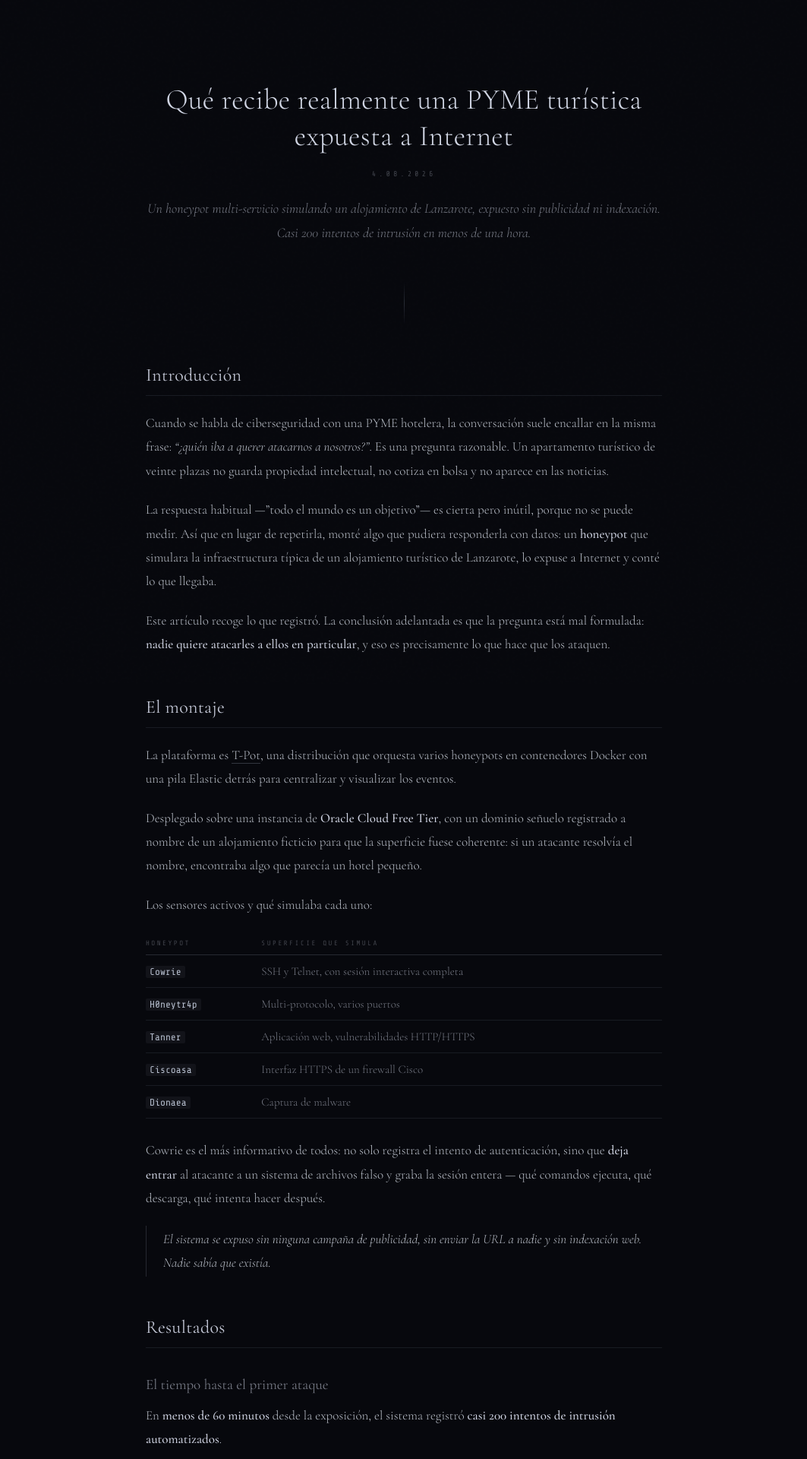
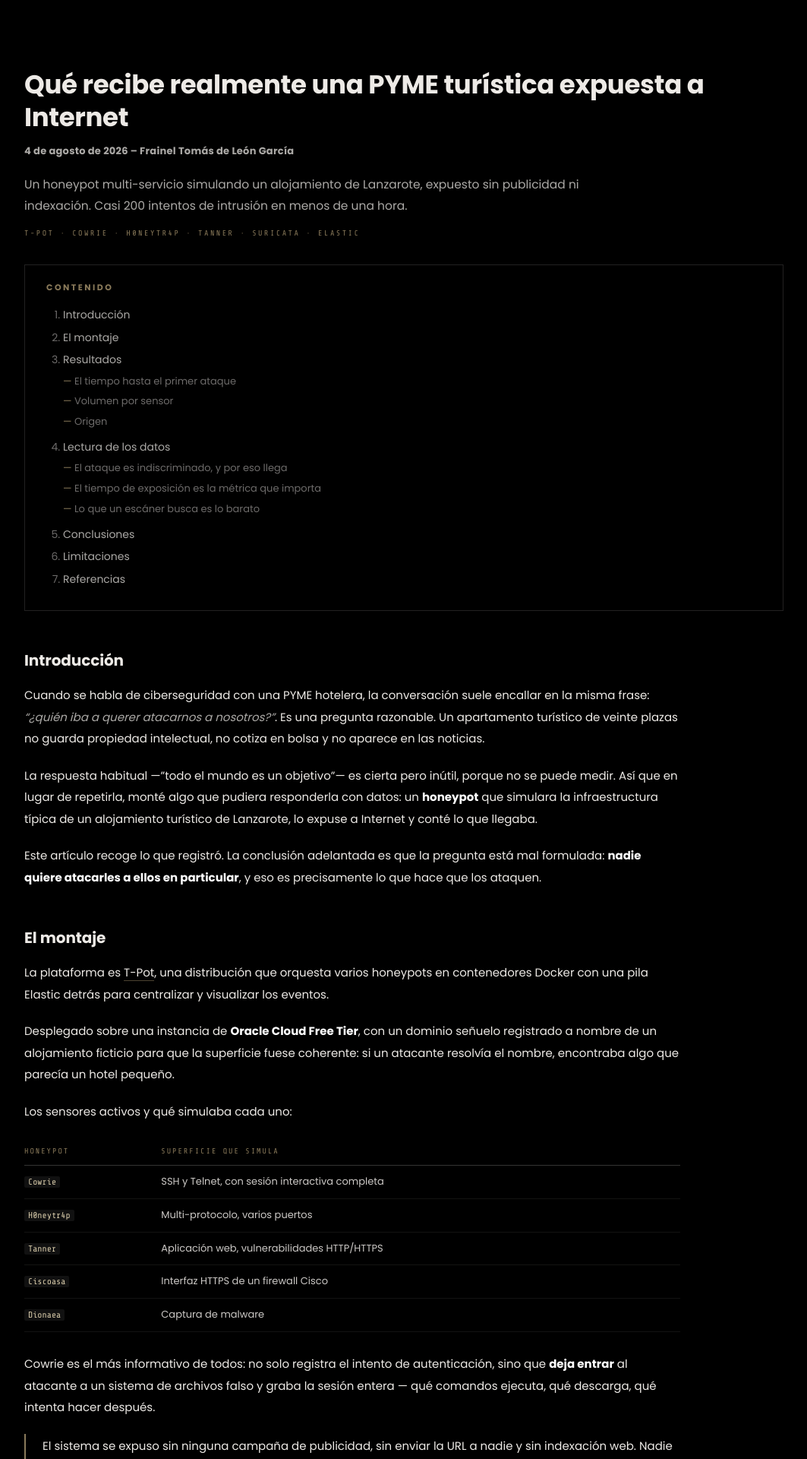
Before and after one commit to fraydgarcia/fraydgarcia.github.io, a Jekyll site: the page built from _posts/2026-08-04-que-recibe-realmente-una-pyme-turistica.md, in a window 1280 px wide. Shown: the top 1920 px of the page at 76% size, without its empty margins (108-1171 px from the left). Built offline with Jekyll 4.4.1, drawn with Linux system fonts in a browser that asks for light colours; some of the changed text lies outside the part shown.

Commit message:
Formato de investigacion legible y articulo sobre CVE-2026-56164
Los articulos de /research/ pasan al formato de zerodayengineering.com:
Poppins de alto contraste sobre negro, columna de 1000px, cabecera a la
izquierda con linea de autoria, indice numerado con anclas y tablas densas
con scroll horizontal en movil. Todo acotado a body.research, asi que la
portada y el indice conservan su estetica Cormorant.

El indice se declara en el front matter (toc:) y los encabezados llevan
ancla explicita {#id}, en vez de depender de los ids automaticos de
kramdown sobre titulos con tildes.

Articulo nuevo: la discrepancia entre las dos puntuaciones CVSS publicadas
para CVE-2026-56164 (5.3 de Microsoft frente a 9.8 del NVD), con los datos
extraidos de la API del NVD y del catalogo KEV de CISA.

Migrado el articulo del honeypot al formato nuevo, actualizada la plantilla
de autoria y cambiada la cita de la portada.

```diff
--- a/_layouts/default.html
+++ b/_layouts/default.html
@@ -8,10 +8,10 @@
 <meta name="author" content="{{ site.author }}">
 <link rel="preconnect" href="https://fonts.googleapis.com">
 <link rel="preconnect" href="https://fonts.gstatic.com" crossorigin>
-<link href="https://fonts.googleapis.com/css2?family=Cormorant+Garamond:ital,wght@0,300;0,400;0,500;1,300;1,400&family=Share+Tech+Mono&display=swap" rel="stylesheet">
+<link href="https://fonts.googleapis.com/css2?family=Cormorant+Garamond:ital,wght@0,300;0,400;0,500;1,300;1,400&family=Poppins:wght@400;600;700&family=Share+Tech+Mono&display=swap" rel="stylesheet">
 <link rel="stylesheet" href="{{ '/assets/css/main.css' | relative_url }}">
 </head>
-<body>
+<body class="{{ page.layout }}">
 <div class="page">
 {{ content }}
 </div>
--- a/_layouts/research.html
+++ b/_layouts/research.html
@@ -5,24 +5,42 @@ layout: default
 
   <header class="article-header">
     <h1>{{ page.title }}</h1>
-    <div class="article-meta">
-      {{ page.date | date: "%-d.%m.%Y" }}{% if page.reading %} · {{ page.reading }}{% endif %}
-    </div>
+    {%- assign meses = "enero,febrero,marzo,abril,mayo,junio,julio,agosto,septiembre,octubre,noviembre,diciembre" | split: "," -%}
+    {%- assign mes = page.date | date: "%m" | plus: 0 | minus: 1 -%}
+    <p class="article-byline">
+      {{ page.date | date: "%-d" }} de {{ meses[mes] }} de {{ page.date | date: "%Y" }} &ndash; {{ page.author | default: site.author }}{% if page.reading %} &middot; {{ page.reading }}{% endif %}
+    </p>
     {% if page.lead %}<p class="article-lead">{{ page.lead }}</p>{% endif %}
+    {% if page.stack %}<p class="article-stack">{{ page.stack }}</p>{% endif %}
   </header>
 
-  <div class="rule"></div>
+  {% if page.toc %}
+  <nav class="toc" aria-label="Contenido del artículo">
+    <p class="toc-title">Contenido</p>
+    <ol class="toc-list">
+      {% for section in page.toc %}
+      <li>
+        <a href="#{{ section.id }}">{{ section.title }}</a>
+        {% if section.children %}
+        <ul class="toc-sub">
+          {% for child in section.children %}
+          <li><a href="#{{ child.id }}">{{ child.title }}</a></li>
+          {% endfor %}
+        </ul>
+        {% endif %}
+      </li>
+      {% endfor %}
+    </ol>
+  </nav>
+  {% endif %}
 
   <div class="article-body">
     {{ content }}
   </div>
 
   <nav class="article-nav">
-    <a href="{{ '/research/' | relative_url }}">Toda la investigación</a>
+    <a class="prev" href="{{ '/research/' | relative_url }}">&larr; Investigación</a>
+    <a class="next" href="{{ '/' | relative_url }}">Inicio &rarr;</a>
   </nav>
 
-  <footer>
-    <a href="{{ '/' | relative_url }}">Inicio</a>
-  </footer>
-
 </article>
--- a/_posts/2026-08-04-que-recibe-realmente-una-pyme-turistica.md
+++ b/_posts/2026-08-04-que-recibe-realmente-una-pyme-turistica.md
@@ -5,9 +5,39 @@ date: 2026-08-04
 lead: "Un honeypot multi-servicio simulando un alojamiento de Lanzarote, expuesto sin publicidad ni indexación. Casi 200 intentos de intrusión en menos de una hora."
 description: "Resultados de siete semanas de captura con un honeypot T-Pot que simula la infraestructura de una PYME hotelera: volumen, origen y naturaleza de los ataques recibidos."
 stack: "T-Pot · Cowrie · H0neytr4p · Tanner · Suricata · Elastic"
+author: "Frainel Tomás de León García"
+toc:
+  - title: "Introducción"
+    id: introduccion
+  - title: "El montaje"
+    id: montaje
+  - title: "Resultados"
+    id: resultados
+    children:
+      - title: "El tiempo hasta el primer ataque"
+        id: primer-ataque
+      - title: "Volumen por sensor"
+        id: volumen-por-sensor
+      - title: "Origen"
+        id: origen
+  - title: "Lectura de los datos"
+    id: lectura
+    children:
+      - title: "El ataque es indiscriminado, y por eso llega"
+        id: indiscriminado
+      - title: "El tiempo de exposición es la métrica que importa"
+        id: tiempo-exposicion
+      - title: "Lo que un escáner busca es lo barato"
+        id: lo-barato
+  - title: "Conclusiones"
+    id: conclusiones
+  - title: "Limitaciones"
+    id: limitaciones
+  - title: "Referencias"
+    id: referencias
 ---
 
-## Introducción
+## Introducción {#introduccion}
 
 Cuando se habla de ciberseguridad con una PYME hotelera, la conversación suele encallar en la misma frase: *"¿quién iba a querer atacarnos a nosotros?"*. Es una pregunta razonable. Un apartamento turístico de veinte plazas no guarda propiedad intelectual, no cotiza en bolsa y no aparece en las noticias.
 
@@ -15,7 +45,7 @@ La respuesta habitual —"todo el mundo es un objetivo"— es cierta pero inúti
 
 Este artículo recoge lo que registró. La conclusión adelantada es que la pregunta está mal formulada: **nadie quiere atacarles a ellos en particular**, y eso es precisamente lo que hace que los ataquen.
 
-## El montaje
+## El montaje {#montaje}
 
 La plataforma es [T-Pot](https://github.com/telekom-security/tpotce), una distribución que orquesta varios honeypots en contenedores Docker con una pila Elastic detrás para centralizar y visualizar los eventos.
 
@@ -35,9 +65,9 @@ Cowrie es el más informativo de todos: no solo registra el intento de autentica
 
 > El sistema se expuso sin ninguna campaña de publicidad, sin enviar la URL a nadie y sin indexación web. Nadie sabía que existía.
 
-## Resultados
+## Resultados {#resultados}
 
-### El tiempo hasta el primer ataque
+### El tiempo hasta el primer ataque {#primer-ataque}
 
 En **menos de 60 minutos** desde la exposición, el sistema registró **casi 200 intentos de intrusión automatizados**.
 
@@ -45,7 +75,7 @@ Ese dato, por sí solo, responde a la pregunta del principio mejor que cualquier
 
 En las **primeras 24 horas**: **417 ataques** registrados.
 
-### Volumen por sensor
+### Volumen por sensor {#volumen-por-sensor}
 
 Distribución de eventos durante el periodo de captura (datos parciales):
 
@@ -59,7 +89,7 @@ Distribución de eventos durante el periodo de captura (datos parciales):
 
 SSH y Telnet concentran un tercio del total. Es el patrón esperable: son los servicios con más superficie de fuerza bruta automatizada y los que más aparecen expuestos por error en instalaciones pequeñas.
 
-### Origen
+### Origen {#origen}
 
 Los cinco países con mayor volumen:
 
@@ -71,27 +101,27 @@ Los cinco países con mayor volumen:
 
 Conviene leer esta lista con cuidado. **No indica quién ataca, indica desde dónde sale el tráfico.** Estados Unidos y Holanda encabezan la lista porque concentran infraestructura de alojamiento barata y abundante, no porque el ataque se origine allí. El proyecto excluyó explícitamente la atribución de su alcance: los datos permiten análisis estadístico y de patrones, no perfiles individuales.
 
-## Lectura de los datos
+## Lectura de los datos {#lectura}
 
-### El ataque es indiscriminado, y por eso llega
+### El ataque es indiscriminado, y por eso llega {#indiscriminado}
 
 El hallazgo relevante no es el volumen, es su **naturaleza**. Ninguno de esos 33.000 eventos iba dirigido a un hotel de Lanzarote. Iban dirigidos a *cualquier cosa que respondiera*.
 
 Eso cambia el modelo de amenaza de una PYME por completo. La pregunta deja de ser *"¿tenemos algo que alguien quiera?"* y pasa a ser *"¿estamos por debajo del umbral de lo que un escáner automático explota sin intervención humana?"*. Es una pregunta mucho más fácil de responder, y mucho más fácil de accionar.
 
-### El tiempo de exposición es la métrica que importa
+### El tiempo de exposición es la métrica que importa {#tiempo-exposicion}
 
 Si el primer intento llega en menos de una hora, el margen para "ya lo configuraremos bien la semana que viene" no existe. Un servicio se despliega endurecido o se despliega comprometido; no hay un estado intermedio que dure.
 
 Esto tiene una consecuencia práctica concreta para un alojamiento: **el momento de mayor riesgo no es cuando el sistema lleva años funcionando, sino el día que se instala algo nuevo.** Un TPV nuevo, una cámara IP, un router que el proveedor deja con las credenciales por defecto "temporalmente".
 
-### Lo que un escáner busca es lo barato
+### Lo que un escáner busca es lo barato {#lo-barato}
 
 El reparto por sensor lo dice: SSH, Telnet y web. No exploits sofisticados — credenciales por defecto, servicios expuestos que no deberían estarlo y vulnerabilidades web conocidas con exploit público.
 
 Eso es una buena noticia, porque significa que las medidas que cortan la mayor parte del tráfico malicioso son también las más baratas.
 
-## Conclusiones
+## Conclusiones {#conclusiones}
 
 Para un alojamiento pequeño, de los datos se deducen cuatro cosas:
 
@@ -100,7 +130,7 @@ Para un alojamiento pequeño, de los datos se deducen cuatro cosas:
 3. **La mayor parte del tráfico malicioso es automatizado y busca lo fácil.** Autenticación por clave en vez de contraseña, cerrar los servicios de administración al exterior y cambiar las credenciales por defecto neutralizan la mayoría.
 4. **Cada servicio nuevo reinicia el reloj.** El riesgo se concentra en el despliegue, no en la operación.
 
-## Limitaciones
+## Limitaciones {#limitaciones}
 
 La honestidad sobre lo que estos datos **no** son es parte del resultado:
 
@@ -111,7 +141,7 @@ La honestidad sobre lo que estos datos **no** son es parte del resultado:
 
 Un honeypot mide lo que llega a un señuelo, no lo que le pasaría exactamente a una instalación real con su propio tráfico legítimo y sus propios usuarios. Es un indicador de la presión de fondo de Internet, y como tal hay que leerlo.
 
-## Referencias
+## Referencias {#referencias}
 
 <ol class="refs">
 <li><a href="https://github.com/telekom-security/tpotce">T-Pot — The All In One Honeypot Platform</a>. Deutsche Telekom Security.</li>
--- a/assets/css/main.css
+++ b/assets/css/main.css
@@ -47,6 +47,11 @@ header .role{
 header .intro{
   font-style:italic;font-weight:300;font-size:clamp(15px,2.2vw,18px);
   color:var(--text-mid);margin-top:26px;line-height:1.8;
+}
+header .intro .cite{
+  display:block;font-style:normal;
+  font-family:'Share Tech Mono',monospace;font-size:9px;letter-spacing:2.5px;
+  color:var(--text-dim);text-transform:uppercase;margin-top:12px;
 }
 
 /* Navegación */
@@ -126,107 +131,6 @@ footer a:hover{border-bottom-color:var(--accent)}
   .row-meta{white-space:normal}
 }
 
-/* ══════════════════════════════════════════════════
-   ARTÍCULO DE INVESTIGACIÓN
-   ══════════════════════════════════════════════════ */
-
-.article{width:min(680px,92vw)}
-
-.article-header{text-align:center;margin-top:clamp(64px,12vh,120px)}
-.article-header h1{
-  font-weight:300;font-size:clamp(26px,4.6vw,38px);letter-spacing:.3px;
-  color:rgba(220,225,240,.95);line-height:1.25;
-}
-.article-meta{
-  font-family:'Share Tech Mono',monospace;font-size:10px;letter-spacing:4px;
-  color:var(--text-dim);text-transform:uppercase;margin-top:20px;
-}
-.article-lead{
-  font-style:italic;font-weight:300;font-size:clamp(15px,2.2vw,18px);
-  color:var(--text-mid);margin-top:24px;line-height:1.8;
-}
-
-/* Cuerpo */
-.article-body{margin-top:8px}
-.article-body h2{
-  font-weight:400;font-size:clamp(19px,3.2vw,24px);color:rgba(215,220,235,.9);
-  letter-spacing:.3px;margin:52px 0 20px;padding-bottom:12px;
-  border-bottom:1px solid var(--rule);
-}
-.article-body h3{
-  font-weight:400;font-size:clamp(16px,2.6vw,19px);color:var(--text-mid);
-  margin:36px 0 14px;
-}
-.article-body p{
-  font-weight:300;font-size:clamp(15px,2.1vw,17px);color:var(--text);
-  line-height:1.85;margin-bottom:20px;
-}
-.article-body ul,.article-body ol{margin:0 0 22px 22px}
-.article-body li{
-  font-weight:300;font-size:clamp(15px,2.1vw,17px);color:var(--text);
-  line-height:1.85;margin-bottom:9px;
-}
-.article-body strong{font-weight:500;color:rgba(222,227,242,.95)}
-.article-body em{font-style:italic}
-.article-body a{
-  color:var(--text);text-decoration:none;
-  border-bottom:1px solid rgba(180,190,210,.25);
-  transition:border-color .2s ease;
-}
-.article-body a:hover{border-bottom-color:var(--accent)}
-
-.article-body blockquote{
-  border-left:1px solid var(--rule-bright);padding:2px 0 2px 22px;margin:0 0 22px;
-  font-style:italic;color:var(--text-mid);
-}
-.article-body blockquote p{margin-bottom:0}
-
-/* Código */
-.article-body code{
-  font-family:'Share Tech Mono',monospace;font-size:.86em;
-  background:rgba(180,190,210,.06);padding:1px 5px;border-radius:2px;
-  color:rgba(200,208,225,.9);
-}
-.article-body pre{
-  background:rgba(180,190,210,.035);border-left:1px solid var(--rule-bright);
-  padding:18px 20px;overflow-x:auto;margin:0 0 24px;border-radius:0 2px 2px 0;
-}
-.article-body pre code{background:none;padding:0;font-size:12.5px;line-height:1.7}
-
-/* Tablas */
-.article-body table{
-  width:100%;border-collapse:collapse;margin:0 0 26px;
-  font-weight:300;font-size:clamp(13.5px,1.9vw,15px);
-}
-.article-body th{
-  font-family:'Share Tech Mono',monospace;font-size:9px;letter-spacing:2.5px;
-  text-transform:uppercase;color:var(--text-dim);font-weight:400;
-  text-align:left;padding:10px 12px 10px 0;border-bottom:1px solid var(--rule-bright);
-}
-.article-body td{
-  padding:12px 12px 12px 0;border-bottom:1px solid var(--rule);
-  color:var(--text-mid);
-}
-
-/* Figuras */
-.article-body figure{margin:0 0 28px}
-.article-body figure img{width:100%;height:auto;display:block;opacity:.92}
-.article-body figcaption{
-  font-family:'Share Tech Mono',monospace;font-size:9px;letter-spacing:2px;
-  color:var(--text-dim);text-transform:uppercase;text-align:center;margin-top:12px;
-}
-
-/* Referencias */
-.article-body .refs{list-style:none;margin-left:0}
-.article-body .refs li{
-  font-size:14px;color:var(--text-dim);padding-left:26px;position:relative;
-}
-.article-body .refs li::before{
-  content:counter(r);counter-increment:r;position:absolute;left:0;
-  font-family:'Share Tech Mono',monospace;font-size:10px;color:rgba(160,165,180,.3);
-}
-.article-body .refs{counter-reset:r}
-
 /* Enlaces de investigación en la home */
 .recent{margin-top:26px;display:flex;flex-direction:column;gap:14px;align-items:center}
 .recent a{
@@ -242,13 +146,165 @@ footer a:hover{border-bottom-color:var(--accent)}
   color:var(--text-dim);margin-top:6px;
 }
 
+/* ══════════════════════════════════════════════════
+   ARTÍCULO DE INVESTIGACIÓN
+   Todo lo de aquí abajo está acotado a body.research
+   (layout: research). La portada y /research/ no se tocan.
+   ══════════════════════════════════════════════════ */
+
+html{scroll-behavior:smooth}
+
+body.research{
+  --paper:#EDEAE6;
+  --paper-mid:rgba(237,234,230,.72);
+  --paper-dim:rgba(237,234,230,.46);
+  --gold:#8A7A5A;
+  --hair:rgba(237,234,230,.14);
+  --hair-soft:rgba(237,234,230,.08);
+  background:#000;color:var(--paper);
+  font-family:'Poppins',system-ui,-apple-system,'Segoe UI',sans-serif;
+}
+body.research::after{display:none}
+
+.article{width:min(1000px,92vw)}
+
+/* Cabecera */
+.article-header{text-align:left;margin-top:clamp(56px,10vh,100px)}
+.article-header h1{
+  font-family:'Poppins',sans-serif;font-weight:700;
+  font-size:clamp(24px,3.6vw,34px);letter-spacing:-.01em;
+  color:var(--paper);line-height:1.25;
+}
+.article-byline{
+  font-weight:700;font-size:13px;letter-spacing:.02em;
+  color:var(--paper-mid);margin-top:14px;
+}
+.article-lead{
+  font-weight:400;font-size:15.5px;line-height:1.8;
+  color:var(--paper-mid);margin-top:20px;max-width:76ch;
+}
+.article-stack{
+  font-family:'Share Tech Mono',monospace;font-size:10px;letter-spacing:2.5px;
+  text-transform:uppercase;color:var(--gold);margin-top:16px;
+}
+
+/* Índice — display:block y las tipografías explícitas anulan las reglas
+   base de nav/nav a, pensadas para la navegación de la portada */
+.toc{
+  display:block;margin:36px 0 48px;padding:20px 28px 24px;
+  border:1px solid var(--hair);font-size:14px;line-height:1.75;
+}
+.toc-title{
+  font-weight:700;font-size:11px;letter-spacing:2.5px;text-transform:uppercase;
+  color:var(--gold);margin-bottom:14px;
+}
+.toc-list{list-style:decimal;margin:0 0 0 22px;padding:0}
+.toc-list>li{margin-bottom:5px;color:var(--paper-dim)}
+.toc a{
+  font-family:'Poppins',sans-serif;font-size:14px;font-weight:400;
+  letter-spacing:normal;text-transform:none;
+  color:var(--paper-mid);text-decoration:none;
+  border-bottom:1px solid transparent;transition:color .2s ease,border-color .2s ease;
+}
+.toc a:hover{color:var(--paper);border-bottom-color:var(--gold)}
+.toc-sub{list-style:none;margin:3px 0 9px 0;padding:0}
+.toc-sub li{margin-bottom:2px}
+.toc-sub a{font-size:13px;color:var(--paper-dim)}
+.toc-sub a::before{content:"— ";color:var(--gold)}
+
+/* Cuerpo */
+.article-body{margin-top:8px;max-width:86ch}
+.article-body h2{
+  font-family:'Poppins',sans-serif;font-weight:700;font-size:20px;
+  color:var(--paper);letter-spacing:-.005em;line-height:1.35;
+  margin:52px 0 18px;scroll-margin-top:28px;
+}
+.article-body h3{
+  font-family:'Poppins',sans-serif;font-weight:700;font-size:16px;
+  color:var(--gold);margin:34px 0 12px;scroll-margin-top:28px;
+}
+.article-body p{
+  font-weight:400;font-size:15px;color:var(--paper);
+  line-height:1.9;margin-bottom:20px;
+}
+.article-body ul,.article-body ol{margin:0 0 22px 20px}
+.article-body li{
+  font-weight:400;font-size:15px;color:var(--paper);
+  line-height:1.9;margin-bottom:8px;
+}
+.article-body li::marker{color:var(--gold)}
+.article-body strong{font-weight:700;color:#fff}
+.article-body em{font-style:italic;color:var(--paper-mid)}
+.article-body a{
+  color:inherit;text-decoration:none;
+  border-bottom:1px solid rgba(138,122,90,.55);
+  transition:border-color .2s ease,color .2s ease;
+}
+.article-body a:hover{color:var(--gold);border-bottom-color:var(--gold)}
+
+.article-body blockquote{
+  border-left:2px solid var(--gold);padding:2px 0 2px 22px;margin:0 0 24px;
+  color:var(--paper-mid);
+}
+.article-body blockquote p{margin-bottom:0}
+
+/* Código */
+.article-body code{
+  font-family:'Share Tech Mono',monospace;font-size:.88em;
+  background:rgba(237,234,230,.07);padding:1px 5px;border-radius:2px;
+  color:#D8CBAA;
+}
+.article-body pre{
+  background:#0a0a0a;border:1px solid var(--hair);
+  padding:16px 18px;overflow-x:auto;margin:0 0 26px;
+}
+.article-body pre code{background:none;padding:0;font-size:13px;line-height:1.7;color:var(--paper)}
+
+/* Tablas: anchas y densas; scroll horizontal solo cuando no caben */
+.article-body table{
+  width:100%;border-collapse:collapse;margin:0 0 28px;
+  font-size:13px;line-height:1.6;
+}
+.article-body th{
+  font-family:'Share Tech Mono',monospace;font-size:10px;letter-spacing:2px;
+  text-transform:uppercase;color:var(--gold);font-weight:400;
+  text-align:left;padding:10px 16px 10px 0;
+  border-bottom:1px solid rgba(237,234,230,.22);
+}
+.article-body td{
+  padding:11px 16px 11px 0;border-bottom:1px solid var(--hair-soft);
+  color:rgba(237,234,230,.86);vertical-align:top;
+}
+@media(max-width:760px){
+  .article-body table{display:block;overflow-x:auto;white-space:nowrap}
+}
+
+/* Figuras */
+.article-body figure{margin:0 0 30px;text-align:center}
+.article-body figure img{max-width:100%;height:auto;display:block;margin:0 auto}
+.article-body figcaption{
+  font-size:12.5px;color:var(--paper-dim);margin-top:10px;line-height:1.6;
+}
+
+/* Referencias */
+.article-body .refs{counter-reset:r;list-style:none;margin-left:0}
+.article-body .refs li{
+  font-size:13.5px;line-height:1.7;color:var(--paper-mid);
+  padding-left:28px;position:relative;
+}
+.article-body .refs li::before{
+  content:counter(r) ".";counter-increment:r;position:absolute;left:0;
+  font-family:'Share Tech Mono',monospace;font-size:11px;color:var(--gold);
+}
+
 /* Pie de artículo */
 .article-nav{
-  margin-top:64px;padding-top:28px;border-top:1px solid var(--rule);text-align:center;
+  display:flex;justify-content:space-between;gap:20px;
+  margin:72px 0 80px;padding-top:26px;border-top:1px solid var(--hair);
 }
 .article-nav a{
-  font-family:'Share Tech Mono',monospace;font-size:9px;letter-spacing:3px;
-  text-transform:uppercase;color:var(--text-dim);text-decoration:none;
-  border-bottom:1px solid transparent;
+  font-family:'Share Tech Mono',monospace;font-size:10px;letter-spacing:2.5px;
+  text-transform:uppercase;color:var(--paper-dim);text-decoration:none;
+  border-bottom:1px solid transparent;transition:color .2s ease,border-color .2s ease;
 }
-.article-nav a:hover{color:var(--text-mid);border-bottom-color:var(--accent)}
+.article-nav a:hover{color:var(--paper);border-bottom-color:var(--gold)}
--- a/index.html
+++ b/index.html
@@ -6,7 +6,8 @@ layout: default
     <h1>Frainel Tomás de León García</h1>
     <div class="role">Junior Penetration Tester &middot; Administrador de Sistemas<br>Lanzarote, España</div>
     <p class="intro">
-      Enumerar antes de explotar, entender antes de automatizar.
+      &laquo;Mi crimen es el de la curiosidad.&raquo;
+      <span class="cite">The Mentor &middot; The Hacker Manifesto &middot; Phrack #7, 1986</span>
     </p>
     <nav>
       <a href="https://github.com/fraydgarcia">GitHub</a><span class="sep">/</span>
```
Also changed, not shown: _posts/2026-08-05-cve-2026-56164-un-53-que-tambien-es-un-98.md (added, +211 -0 lines), _posts/_PLANTILLA.md.txt (+42 -10 lines).
